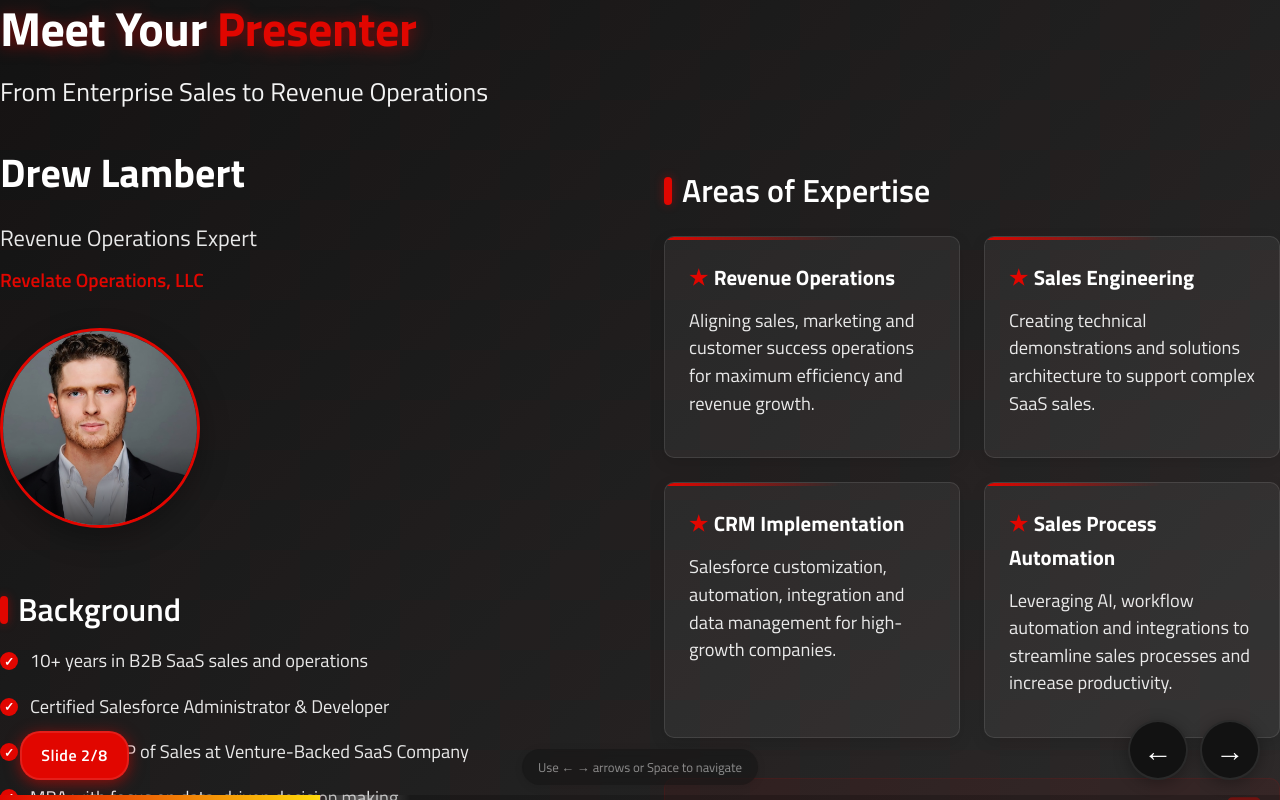
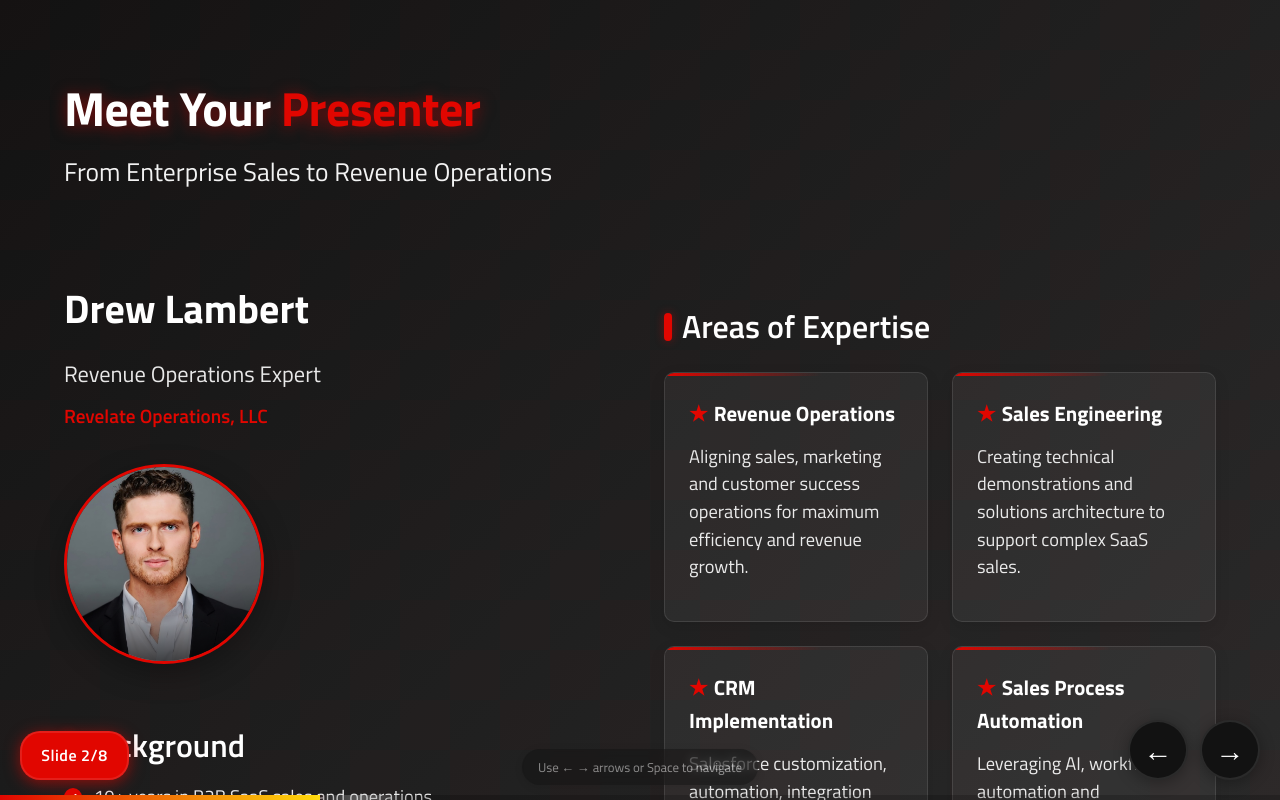
Before and after one commit to DrewRevelate/skills-github-pages, a Next.js app: page /slides/02-presenter-profile in a window 1280 px wide. Built offline with nearby package versions, Linux system fonts and the light colour scheme.

Commit message:
Fix padding and spacing issues across all slides

```diff
--- a/styles/globals.css
+++ b/styles/globals.css
@@ -106,9 +106,16 @@ body {
   color: white;
   height: 100%;
   overflow-y: auto;
-  padding-bottom: 60px; /* Space for navigation */
+  padding: 3rem 4rem 60px; /* Added generous padding */
   -webkit-overflow-scrolling: touch;
   min-height: auto;
+  margin: 0 auto;
+  max-width: 1600px; /* Prevent extreme stretching on large screens */
+}
+
+.slide .slide-header {
+  padding: 2rem 0;
+  margin-bottom: 1.5rem;
 }
 
 .slide .slide-header h2 {
@@ -359,9 +366,9 @@ body {
   flex-direction: column;
   justify-content: center;
   height: 100%;
-  max-width: 1200px;
+  max-width: 1400px;
   margin: 0 auto;
-  padding: 2rem;
+  padding: 3rem 4rem;
   position: relative;
   overflow-y: auto;
   -webkit-overflow-scrolling: touch;
@@ -879,9 +886,12 @@ body {
 }
 
 @media (max-width: 768px) {
+  .slide .slide-content {
+    padding: 2rem 2rem 60px;
+  }
+
   .title-container {
-      padding: 1.5rem;
-      padding-bottom: 100px;
+      padding: 1.5rem 2rem 100px;
       justify-content: flex-start;
       height: 100%;
       overflow-y: auto;
```
Also changed, not shown: components/SalesTechTimeline.js (+13 -1 lines).
